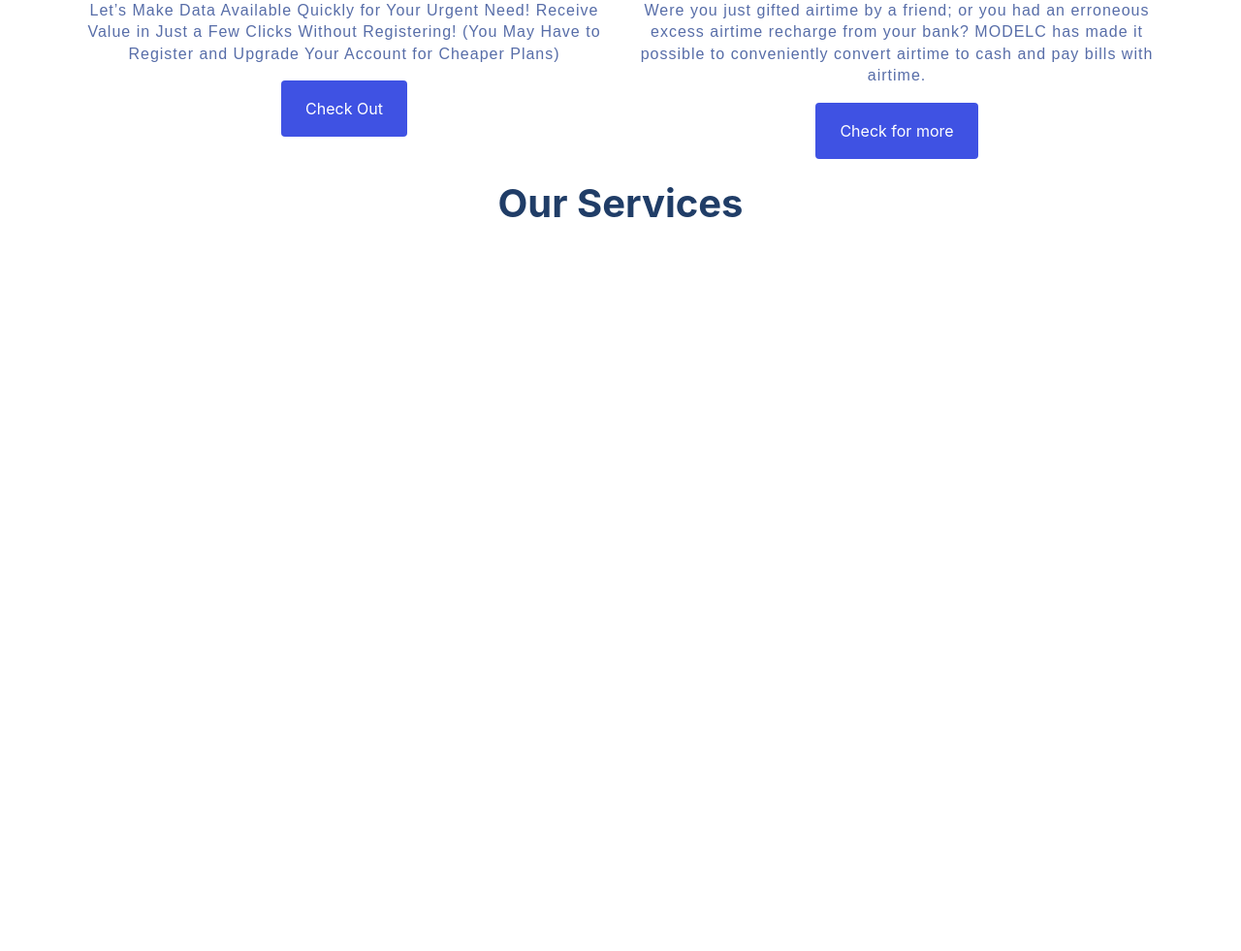
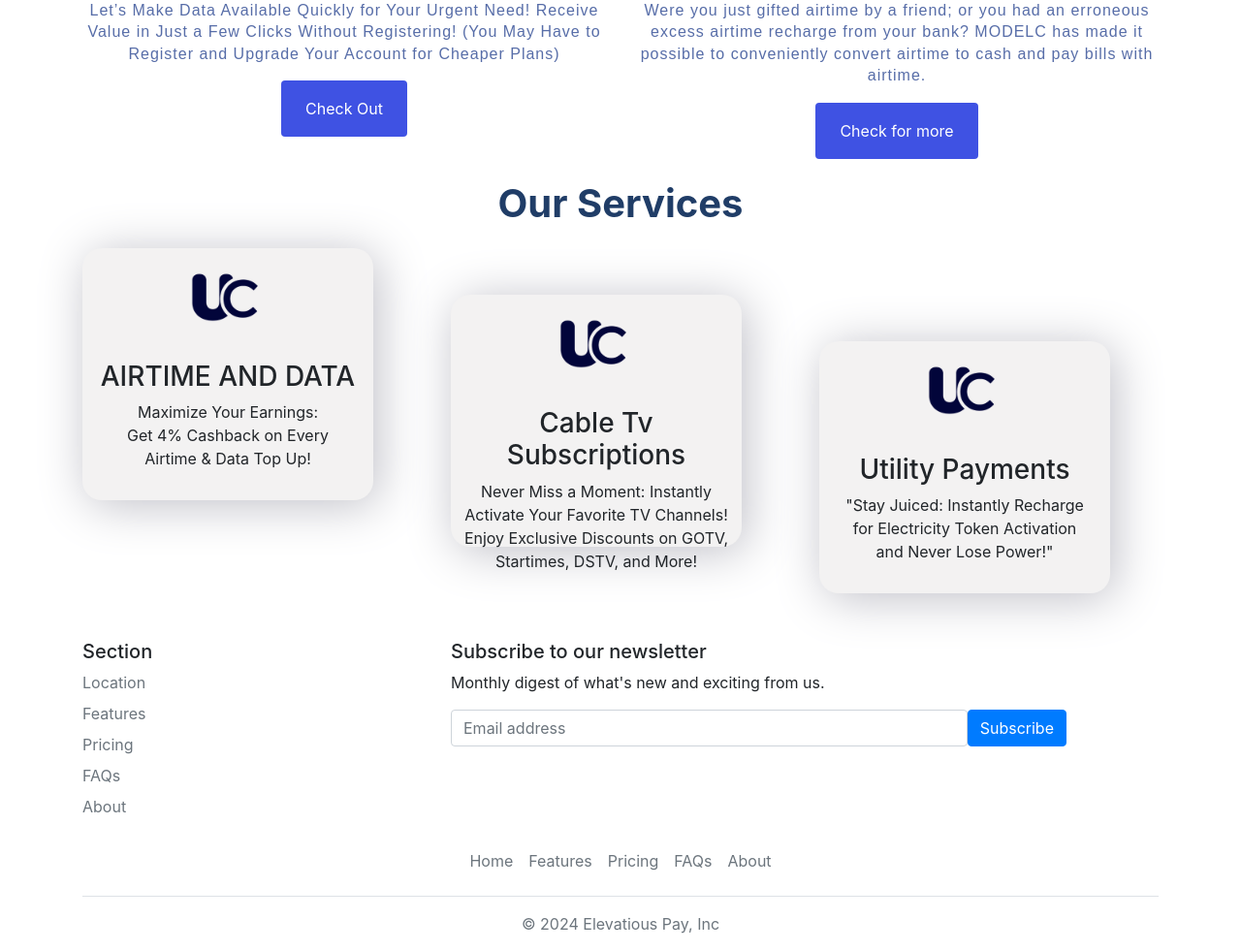
Before and after one commit to Unify-Developer/elevatious_pay, a PHP site: page /home in a window 1280 px wide. Shown: the part 778-1759 px from the top of the page at 97% size. Before the commit the page ends 1002 px from the top, so only its background shows below. Run offline with PHP 8.4, Linux system fonts and the light colour scheme.

Commit message:
ctrl+enter

```diff
--- a/admin/admin.php
+++ b/admin/admin.php
@@ -12,7 +12,7 @@
     <title>E-Pay - Dashboard</title>
 
     <!-- Custom fonts for this template-->
-    <link href="vendor/fontawesome-free/css/all.min.css" rel="stylesheet" type="text/css">
+    <link href="../vendor/fontawesome-free/css/all.min.css" rel="stylesheet" type="text/css">
     <link
         href="https://fonts.googleapis.com/css?family=Nunito:200,200i,300,300i,400,400i,600,600i,700,700i,800,800i,900,900i"
         rel="stylesheet">
--- a/asset/css/hom.css
+++ b/asset/css/hom2.css
@@ -34,7 +34,7 @@
     text-align: center;
 }
 
-.eeee{
+.eeee {
     font-size: 30px;
     color: white;
 }
@@ -45,7 +45,7 @@
     text-align: center;
     /* font-family: 'Courier New', Courier; */
     font-weight: bolder;
-    font-size: 20px  !important;
+    font-size: 20px !important;
     color: #3f52e3;
 }
 
@@ -158,9 +158,20 @@
 
 .check_out {
     background: #3f52e3;
-  border: 1px solid #3f52e3;
-  color: #fff;
+    border: 1px solid #3f52e3;
+    color: #fff;
 }
+
+.airt {
+    width: 300px;
+    height: 260px;
+    border-radius: 20px;
+    box-shadow: 5px 5px 50px rgb(191, 191, 199);
+    background-color: rgb(243, 242, 242);
+}
+
+
+
 
 @media screen and (max-width: 600px) {
     .home_img_svg {
--- /dev/null
+++ b/footer.php
@@ -0,0 +1,35 @@
+<div class="container">
+    <div class="row">
+        <div class="col-md-4 col-6  mb-3">
+            <h5>Section</h5>
+            <ul class="nav flex-column">
+                <li class="nav-item mb-2"><a href="#" class="nav-link p-0 text-muted">Location</a></li>
+                <li class="nav-item mb-2"><a href="#" class="nav-link p-0 text-muted">Features</a></li>
+                <li class="nav-item mb-2"><a href="#" class="nav-link p-0 text-muted">Pricing</a></li>
+                <li class="nav-item mb-2"><a href="#" class="nav-link p-0 text-muted">FAQs</a></li>
+                <li class="nav-item mb-2"><a href="#" class="nav-link p-0 text-muted">About</a></li>
+            </ul>
+        </div>
+
+
+        <div class="col-md-7 col-6 mb-3">
+            <form>
+                <h5>Subscribe to our newsletter</h5>
+                <p>Monthly digest of what's new and exciting from us.</p>
+                <div class="d-flex flex-column flex-sm-row w-100 gap-2">
+                    <!-- <label for="newsletter1" class="visually-hidden">Email address</label> -->
+                    <input id="newsletter1" type="text" class="form-control" placeholder="Email address">
+                    <button class="btn btn-primary" type="button">Subscribe</button>
+                </div>
+            </form>
+        </div>
+    </div>
+    <ul class="nav justify-content-center border-bottom pb-3 mb-3">
+        <li class="nav-item"><a href="#" class="nav-link px-2 text-muted">Home</a></li>
+        <li class="nav-item"><a href="#" class="nav-link px-2 text-muted">Features</a></li>
+        <li class="nav-item"><a href="#" class="nav-link px-2 text-muted">Pricing</a></li>
+        <li class="nav-item"><a href="#" class="nav-link px-2 text-muted">FAQs</a></li>
+        <li class="nav-item"><a href="#" class="nav-link px-2 text-muted">About</a></li>
+    </ul>
+
+    <p class="text-center text-muted">&copy; 2024 Elevatious Pay, Inc</p>
--- a/home.php
+++ b/home.php
@@ -9,8 +9,8 @@
     <head>
         <meta charset="utf-8">
         <meta name="viewport" content="width=device-width, initial-scale=1">
-        <title>ELevatious-Pay Home</title>
-        <link rel="stylesheet" href="./asset/css/hom.css">
+        <title> Home | ELevatious-Pay</title>
+        <link rel="stylesheet" href="./asset/css/hom2.css">
         <link rel="stylesheet" href="./bootstrap/css/bootstrap.min.css">
         <link rel="stylesheet" href="https://cdnjs.cloudflare.com/ajax/libs/font-awesome/6.5.1/css/all.min.css" />
 
@@ -136,6 +136,41 @@
         <h2 class="mb-3 head_section">Our Services</h2>
     </div>
 
+
+    <div class="container">
+        <div class="row">
+            <div class="col-lg-4 col-md-12 text-center">
+                <div class="airt mb-5">
+                    <img src="./asset/img/logo.png" alt="LOGO TESTUNG" height="100px">
+                    <div class="mt-3">
+                        <h3 c>AIRTIME AND DATA</h3>
+                        <p> Maximize Your Earnings: <br> Get 4% Cashback on Every <br> Airtime & Data Top Up!</p>
+                    </div>
+                </div>
+            </div>
+            <div class="col-lg-4 col-md-12 text-center mt-5">
+                <div class="airt mb-5">
+                    <img src="./asset/img/logo.png" alt="LOGO TESTUNG" height="100px">
+                    <div class="mt-3">
+                        <h3>Cable Tv Subscriptions</h3>
+                        <p>Never Miss a Moment: Instantly<br>Activate Your Favorite TV Channels!<br>Enjoy Exclusive Discounts on GOTV,<br>Startimes, DSTV, and More!</p>
+                    </div>
+                </div>
+            </div>
+            <div class="col-lg-4 col-md-12 text-center mt-5">
+                <div class="airt mb-5 mt-5">
+                    <img src="./asset/img/logo.png" alt="LOGO TESTUNG" height="100px">
+                    <div class="mt-3">
+                        <h3>Utility Payments</h3>
+                        <p> "Stay Juiced: Instantly Recharge <br> for Electricity Token Activation <br> and Never Lose Power!" </p>
+                    </div>
+                </div>
+            </div>
+        </div>
+    </div>
+    <?php
+    include_once("./footer.php");
+    ?>
 </body>
 <script src="plugins/jquery/jquery.min.js"></script>
 
```
